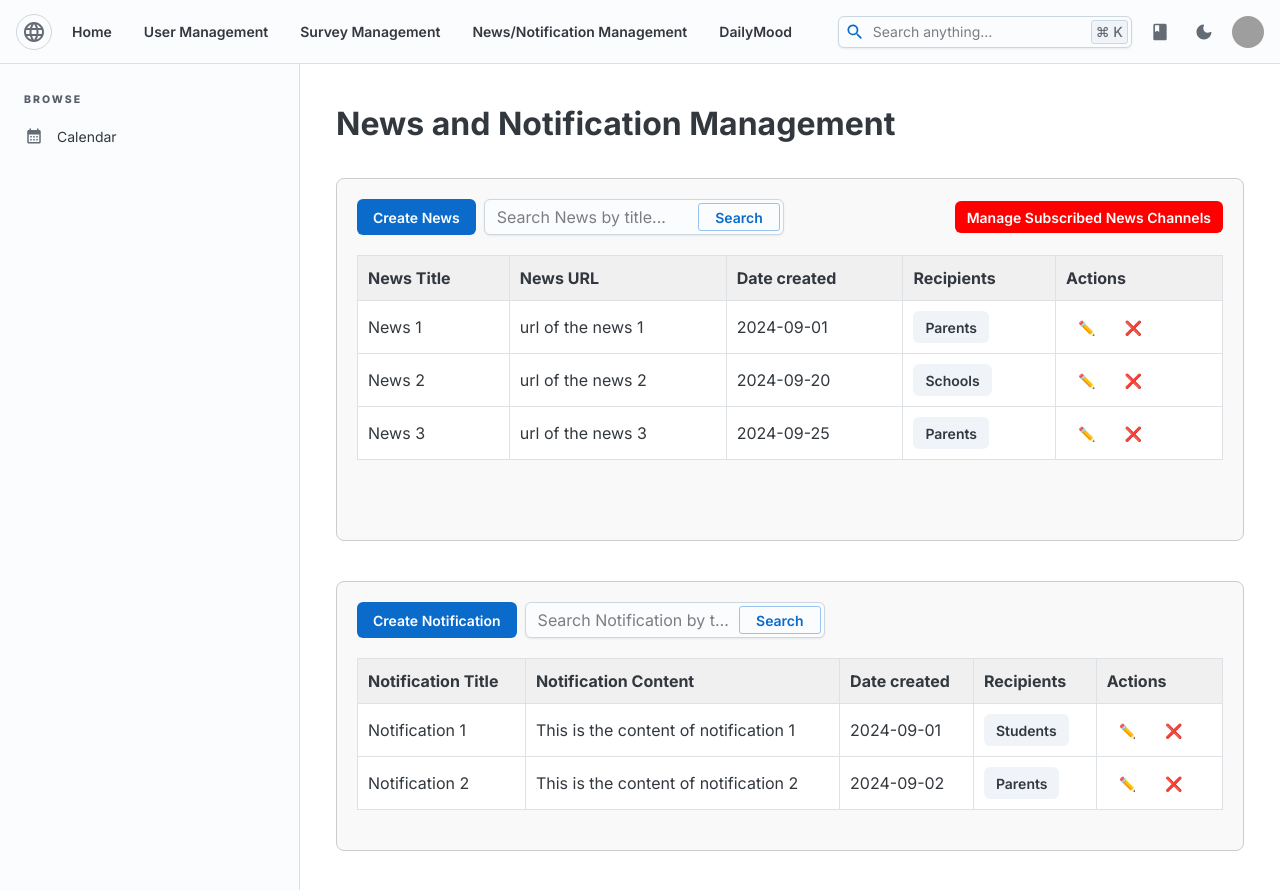
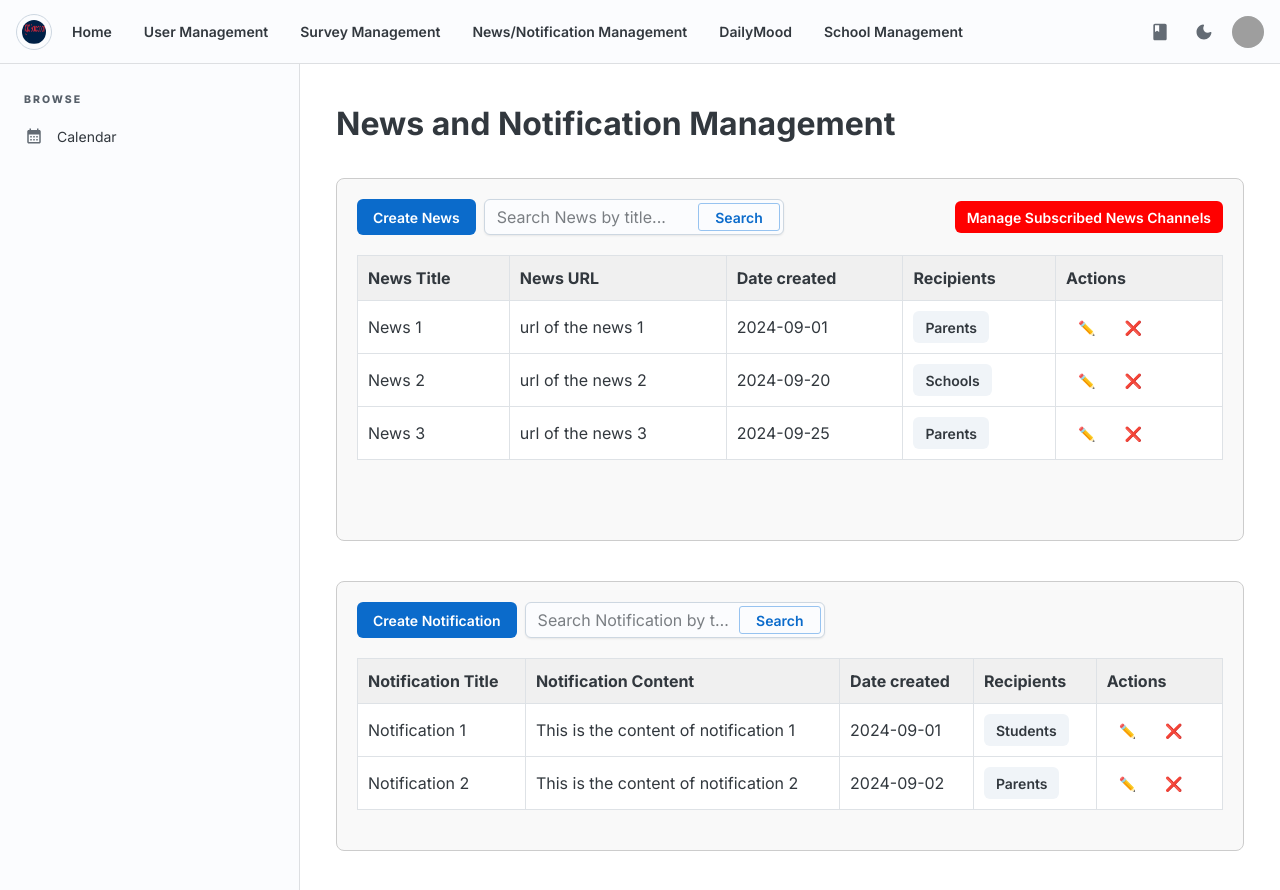
Before and after one commit to CoderTianrui/AdminPortal, a Next.js app in the folder frontend/: page /news_notifications in a window 1280 px wide. Shown: the top 890 px of the page. Built offline with nearby package versions, Linux system fonts and the light colour scheme; grey boxes are pictures that could not be loaded.

Commit message:
adding school management to header

```diff
--- a/frontend/app/components/header.tsx
+++ b/frontend/app/components/header.tsx
@@ -86,9 +86,18 @@ export default function Header() {
                 sx={{
                     display: { xs: 'none', sm: 'inline-flex' },
                     borderRadius: '50%',
+                    padding: 0, // Remove any default padding for better control of the image
                 }}
             >
-                    <LanguageRoundedIcon />
+                <img
+                    src="OIClogo.png"
+                    alt="Language"
+                    style={{
+                        width: '24px', // Adjust width as needed
+                        height: '24px', // Adjust height as needed
+                        borderRadius: '50%', // Make it circular if the image should be circular
+                    }}
+                />
             </IconButton>
                 <Button
                     variant="plain"
@@ -140,6 +149,16 @@ export default function Header() {
                 >
                     DailyMood
                 </Button>
+                <Button
+                    variant="plain"
+                    color="neutral"
+                    component="a"
+                    href="/school/"
+                    size="sm"
+                    sx={{ alignSelf: 'center' }}
+                >
+                    School Management
+                </Button>
             </Stack>
             <Box sx={{ display: { xs: 'inline-flex', sm: 'none' } }}>
                 <IconButton variant="plain" color="neutral" onClick={() => setOpen(true)}>
@@ -166,7 +185,7 @@ export default function Header() {
                     alignItems: 'center',
                 }}
             >
-                <Input
+                {/* <Input
                     size="sm"
                     variant="outlined"
                     placeholder="Search anything…"
@@ -189,7 +208,7 @@ export default function Header() {
                             sm: 'flex',
                         },
                     }}
-                />
+                /> */}
                 <IconButton
                     size="sm"
                     variant="outlined"
@@ -198,13 +217,13 @@ export default function Header() {
                 >
                     <SearchRoundedIcon />
                                 </IconButton>
-                <Tooltip title="Joy UI overview" variant="outlined">
+                                <Tooltip title="Schools Page" variant="outlined">
                     <IconButton
                         size="sm"
                         variant="plain"
                         color="neutral"
                         component="a"
-                        href="/blog/first-look-at-joy/"
+                        href="/school/"
                         sx={{ alignSelf: 'center' }}
                     >
                         <BookRoundedIcon />
```
Lines whose indentation alone changed are shown as unchanged.
